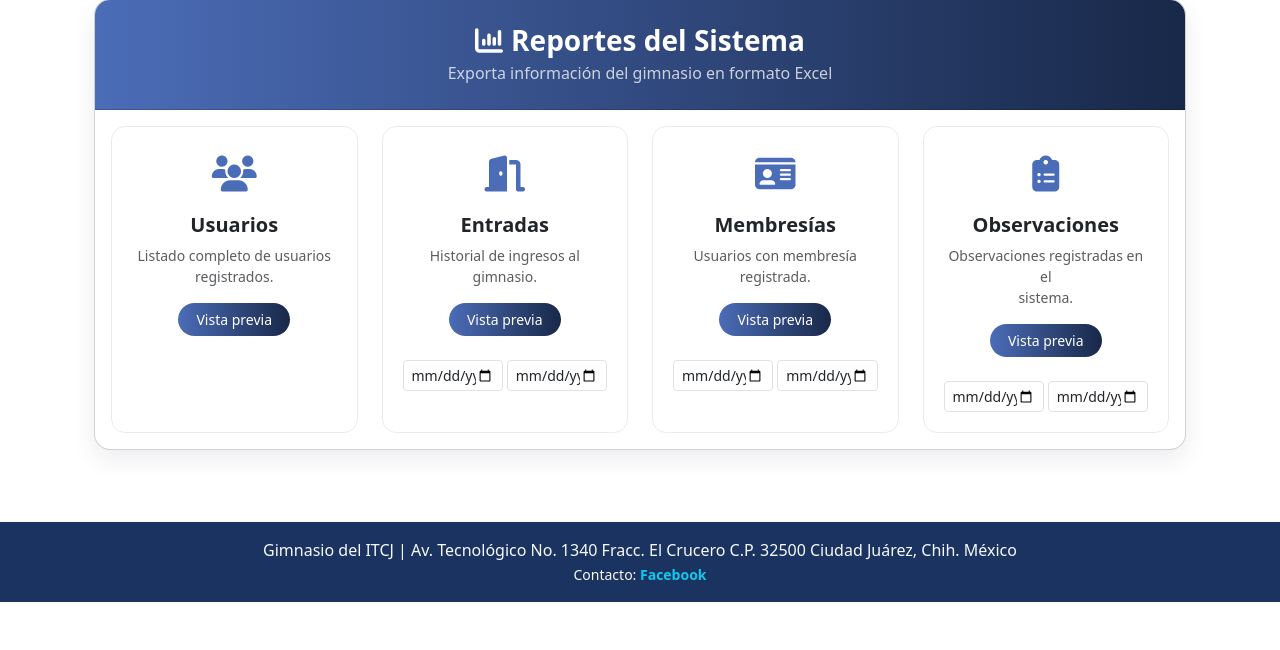
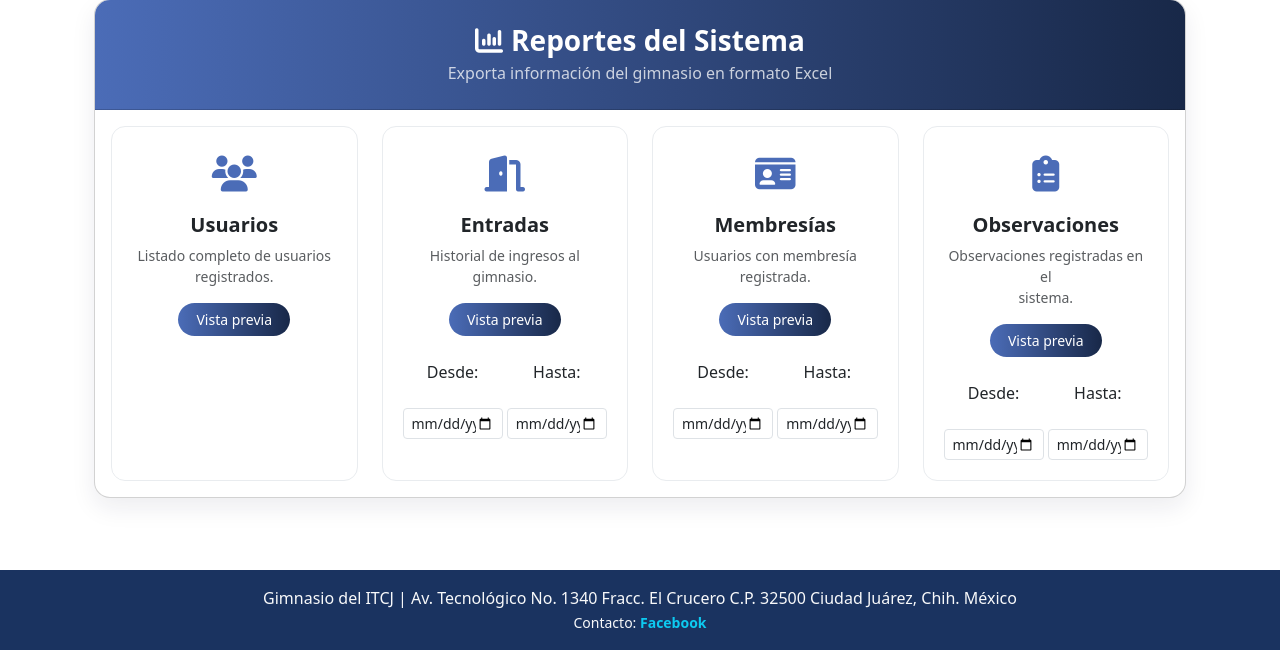
Before and after one commit to AngelRs12/GimnasioTec2, a Django app: page /reportes/exportar/ in a window 1280 px wide. Shown: the part 223-873 px from the top of the page. Before the commit the page ends 825 px from the top, so only its background shows below. Run offline with Django 5.2, Linux system fonts and the light colour scheme; some libraries are stand-ins or nearby versions.

Commit message:
La concha de la lorax

```diff
--- a/appGym/templates/gym/reportes_exportacion.html
+++ b/appGym/templates/gym/reportes_exportacion.html
@@ -1,13 +1,11 @@
-{% extends 'gym/base.html' %}
-{% load static %}
-{% block title %}Reportes | Gimnasio{% endblock %}
-
-{% block content %}
-<link rel="stylesheet" href="{% static 'styles/reportes.css' %}">
+{% extends 'gym/base.html' %} {% load static %}
+{% include "reportes/modal_vista_previa.html" %}
+ {% block title %}Reportes |
+Gimnasio{% endblock %} {% block content %}
+<link rel="stylesheet" href="{% static 'styles/reportes.css' %}" />
 
 <div class="container mt-5">
   <div class="card report-card">
-
     <!-- HEADER -->
     <div class="card-header report-header text-center py-4">
       <h3 class="mb-1 fw-bold">
@@ -21,7 +19,6 @@
     <!-- BODY -->
     <div class="card-body">
       <div class="row g-4">
-
         <!-- Usuarios -->
         <div class="col-md-6 col-lg-3">
           <div class="report-item h-100 text-center">
@@ -34,9 +31,11 @@
             </p>
 
             <div class="d-flex justify-content-center gap-2">
-              <a href="#"
+              <a
+                href="#"
                 class="btn report-btn btn-sm btn-sm btn-preview"
-   data-tipo="usuarios">
+                data-tipo="usuarios"
+              >
                 Vista previa
               </a>
             </div>
@@ -51,24 +50,42 @@
             </div>
             <h5 class="fw-bold">Entradas</h5>
             <p class="text-muted small">
-              Historial de ingresos al<br> gimnasio.
+              Historial de ingresos al<br />
+              gimnasio.
             </p>
 
             <div class="">
-             <a href="#"
+              <a
+                href="#"
                 class="btn report-btn btn-sm btn-sm btn-preview"
                 data-tipo="ingresos"
-   data-fechas="true">
+                data-fechas="true"
+              >
                 Vista previa
               </a>
             </div>
-            <br>
-            <div class="row g-1 ">
+            <br/>
+            <div class="row g-1">
               <div class="col-6">
-    <input type="date" class="form-control form-control-sm fecha-inicio">
+                <label>Desde:</label>
               </div>
               <div class="col-6">
-    <input type="date" class="form-control form-control-sm fecha-fin">
+                <label>Hasta:</label>
+              </div>
+            </div>
+            <br />
+            <div class="row g-1">
+              <div class="col-6">
+                <input
+                  type="date"
+                  class="form-control form-control-sm fecha-inicio"
+                />
+              </div>
+              <div class="col-6">
+                <input
+                  type="date"
+                  class="form-control form-control-sm fecha-fin"
+                />
               </div>
             </div>
           </div>
@@ -82,24 +99,41 @@
             </div>
             <h5 class="fw-bold">Membresías</h5>
             <p class="text-muted small">
-              Usuarios con membresía <br>registrada.
+              Usuarios con membresía <br />registrada.
             </p>
 
             <div class="">
-              <a href="#"
+              <a
+                href="#"
                 class="btn report-btn btn-sm btn-sm btn-preview"
                 data-tipo="membresias"
-   data-fechas="true">
+                data-fechas="true"
+              >
                 Vista previa
               </a>
             </div>
-            <br>
-            <div class="row g-1 ">
+            <br />
+            <div class="row g-1">
               <div class="col-6">
-    <input type="date" class="form-control form-control-sm fecha-inicio">
+                <label>Desde:</label>
               </div>
               <div class="col-6">
-    <input type="date" class="form-control form-control-sm fecha-fin">
+                <label>Hasta:</label>
+              </div>
+            </div>
+            <br />
+            <div class="row g-1">
+              <div class="col-6">
+                <input
+                  type="date"
+                  class="form-control form-control-sm fecha-inicio"
+                />
+              </div>
+              <div class="col-6">
+                <input
+                  type="date"
+                  class="form-control form-control-sm fecha-fin"
+                />
               </div>
             </div>
           </div>
@@ -113,58 +147,112 @@
             </div>
             <h5 class="fw-bold">Observaciones</h5>
             <p class="text-muted small">
-              Observaciones registradas en el <br>sistema.
+              Observaciones registradas en el <br />sistema.
             </p>
 
             <div class="">
-              <a href="#"
+              <a
+                href="#"
                 class="btn report-btn btn-sm btn-sm btn-preview"
                 data-tipo="observaciones"
-   data-fechas="true">
+                data-fechas="true"
+              >
                 Vista previa
               </a>
+            </div>
+            <br />
 
+            <div class="row g-1">
+              <div class="col-6">
+                <label>Desde:</label>
+              </div>
+              <div class="col-6">
+                <label>Hasta:</label>
+              </div>
             </div>
             <br>
-            <div class="row g-1 ">
+            <div class="row g-1">
               <div class="col-6">
-    <input type="date" class="form-control form-control-sm fecha-inicio">
+                <input
+                  type="date"
+                  class="form-control form-control-sm fecha-inicio"
+                />
               </div>
               <div class="col-6">
-    <input type="date" class="form-control form-control-sm fecha-fin">
+                <input
+                  type="date"
+                  class="form-control form-control-sm fecha-fin"
+                />
               </div>
             </div>
           </div>
         </div>
-
       </div>
     </div>
-
   </div>
 </div>
 
 <div class="modal fade" id="modalPreview" tabindex="-1">
   <div class="modal-dialog modal-xl modal-dialog-scrollable">
     <div class="modal-content">
-
       <div class="modal-header">
         <h5 class="modal-title">Vista previa</h5>
-        <button type="button" class="btn-close" data-bs-dismiss="modal"></button>
+        <button
+          type="button"
+          class="btn-close"
+          data-bs-dismiss="modal"
+        ></button>
       </div>
 
       <div class="modal-body" id="previewContent">
-        <div class="text-center text-muted py-5">
-          Cargando vista previa...
+        <div class="text-center text-muted py-5">Cargando vista previa...</div>
       </div>
-      </div>
-
     </div>
   </div>
 </div>
 
 <script>
-document.querySelectorAll(".btn-preview").forEach(btn => {
-  btn.addEventListener("click", e => {
+  document.addEventListener("DOMContentLoaded", () => {
+  document.body.addEventListener("click", async (e) => {
+    if (e.target.id === "btnDescargarExcel") {
+
+      const url = e.target.dataset.url;
+
+      try {
+        const response = await fetch(url);
+        if (!response.ok) throw new Error();
+
+        const blob = await response.blob();
+        const objectUrl = window.URL.createObjectURL(blob);
+
+        const a = document.createElement("a");
+        a.href = objectUrl;
+        a.download = "membresias.xlsx";
+        document.body.appendChild(a);
+        a.click();
+        a.remove();
+
+        window.URL.revokeObjectURL(objectUrl);
+
+        document.getElementById("alertaDescarga").innerHTML = `
+          <div class="alert alert-success alert-dismissible fade show">
+            El archivo Excel se descargó correctamente.
+            <button type="button" class="btn-close" data-bs-dismiss="alert"></button>
+          </div>
+        `;
+      } catch {
+        document.getElementById("alertaDescarga").innerHTML = `
+          <div class="alert alert-danger alert-dismissible fade show">
+            Error al descargar el archivo Excel.
+            <button type="button" class="btn-close" data-bs-dismiss="alert"></button>
+          </div>
+        `;
+      }
+    }
+  });
+});
+  document.querySelectorAll(".btn-preview").forEach((btn) => {
+    btn.addEventListener("click", (e) => {
       e.preventDefault();
 
       const tipo = btn.dataset.tipo;
@@ -189,10 +277,10 @@ document.querySelectorAll(".btn-preview").forEach(btn => {
       content.innerHTML = "Cargando vista previa...";
 
       fetch(`/reportes/preview/${tipo}/?${params.toString()}`, {
-      headers: { "X-Requested-With": "XMLHttpRequest" }
+        headers: { "X-Requested-With": "XMLHttpRequest" },
       })
-    .then(res => res.text())
-    .then(html => {
+        .then((res) => res.text())
+        .then((html) => {
           content.innerHTML = html;
 
           // 🔹 construir URL del excel con los mismos filtros
@@ -201,7 +289,6 @@ document.querySelectorAll(".btn-preview").forEach(btn => {
 
           modal.show();
         });
-
     });
   });
 </script>
--- a/appGym/views.py
+++ b/appGym/views.py
@@ -1075,15 +1075,6 @@ def reporte_usuarios_excel(request):
     response["Content-Disposition"] = 'attachment; filename="usuarios.xlsx"'
     return response
 
-
-from openpyxl import Workbook
-from openpyxl.chart import BarChart, Reference
-from openpyxl.utils import get_column_letter
-from django.http import HttpResponse
-from django.db import connection
-import io
-
-
 def reporte_ingresos_excel(request):
     inicio = request.GET.get("inicio")
     fin = request.GET.get("fin")
@@ -1219,15 +1210,10 @@ def reporte_ingresos_excel(request):
     return response
 
 
-from openpyxl import Workbook
-from openpyxl.chart import BarChart, Reference
-from openpyxl.utils import get_column_letter
-from django.http import HttpResponse
-from django.db import connection
-import io
-
-
 def reporte_membresias_excel(request):
+    wb = Workbook()
+    wb.remove(wb.active)
+
     inicio = request.GET.get("inicio")
     fin = request.GET.get("fin")
     params = [inicio, inicio, fin, fin]
@@ -1337,14 +1323,6 @@ def reporte_membresias_excel(request):
         'attachment; filename="membresias.xlsx"'
     )
     return response
-
-
-from openpyxl import Workbook
-from openpyxl.chart import BarChart, Reference
-from openpyxl.utils import get_column_letter
-from django.http import HttpResponse
-from django.db import connection
-import io
 
 
 def reporte_observaciones_excel(request):
```
Also changed, not shown: appGym/templates/gym/reportes/preview_modal_content.html (+6 -4 lines). Lines whose indentation alone changed are shown as unchanged.
